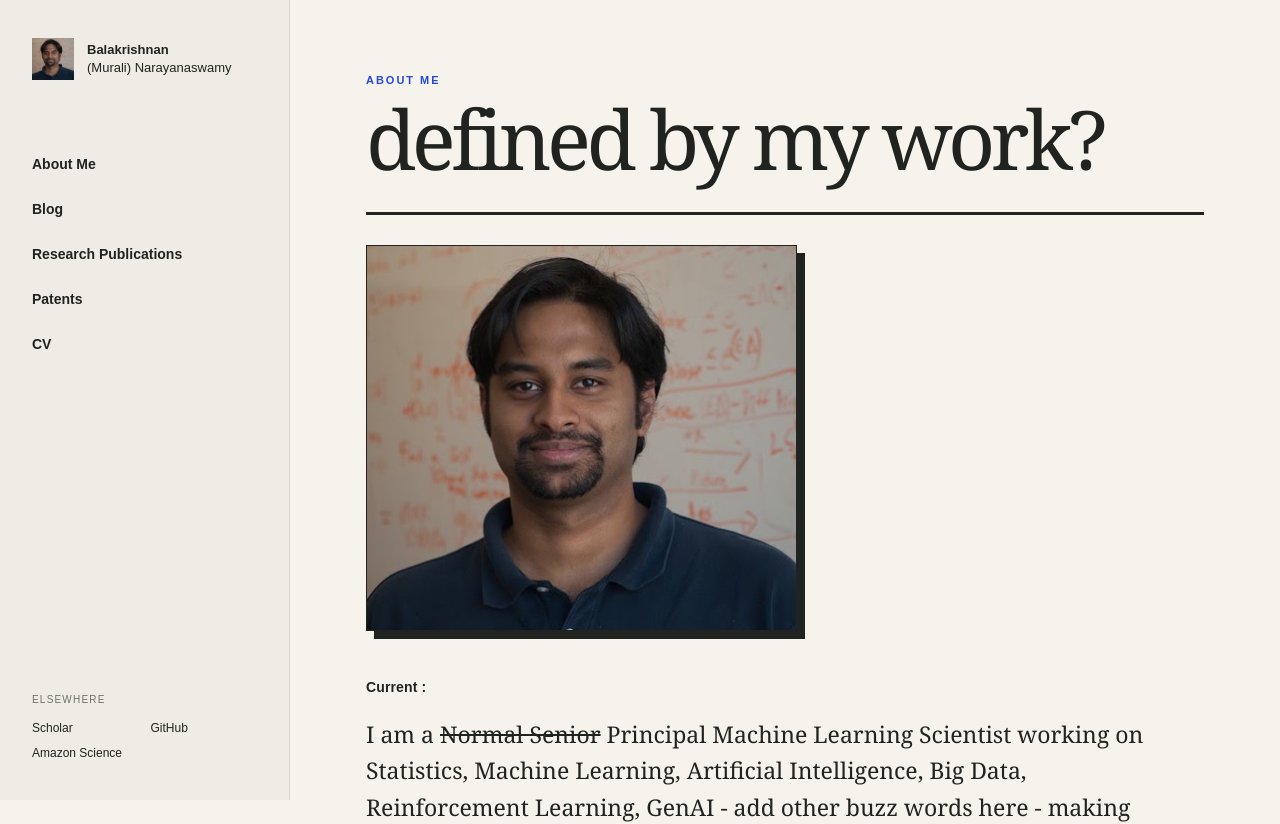
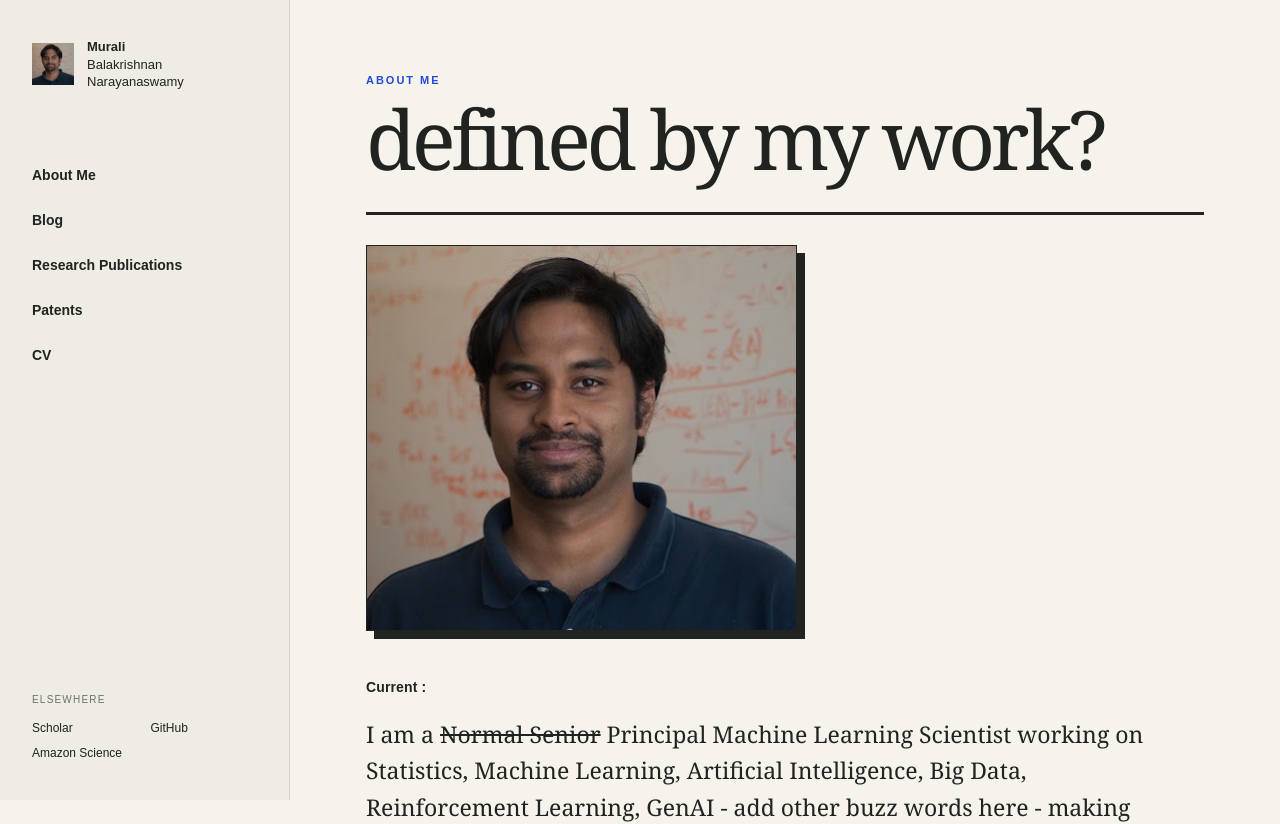
Before and after one commit to muralibalki/muralibalki.com, a Next.js app: page / in a window 1280 px wide. Shown: the top 824 px of the page. Built offline with nearby package versions, Linux system fonts and the light colour scheme.

Commit message:
Lead site nameplate with Murali

```diff
--- a/app/site-chrome.tsx
+++ b/app/site-chrome.tsx
@@ -6,7 +6,7 @@ export function Frame({ children }: { children: React.ReactNode }) {
       <aside className="sidebar">
         <Link href="/" className="identity">
           <span className="monogram portrait-mark" aria-hidden="true" />
-          <span><strong>Balakrishnan</strong><br />(Murali) Narayanaswamy</span>
+          <span><strong>Murali</strong><br />Balakrishnan Narayanaswamy</span>
         </Link>
         <nav aria-label="Primary navigation">
           <Link href="/">About Me</Link>
```
